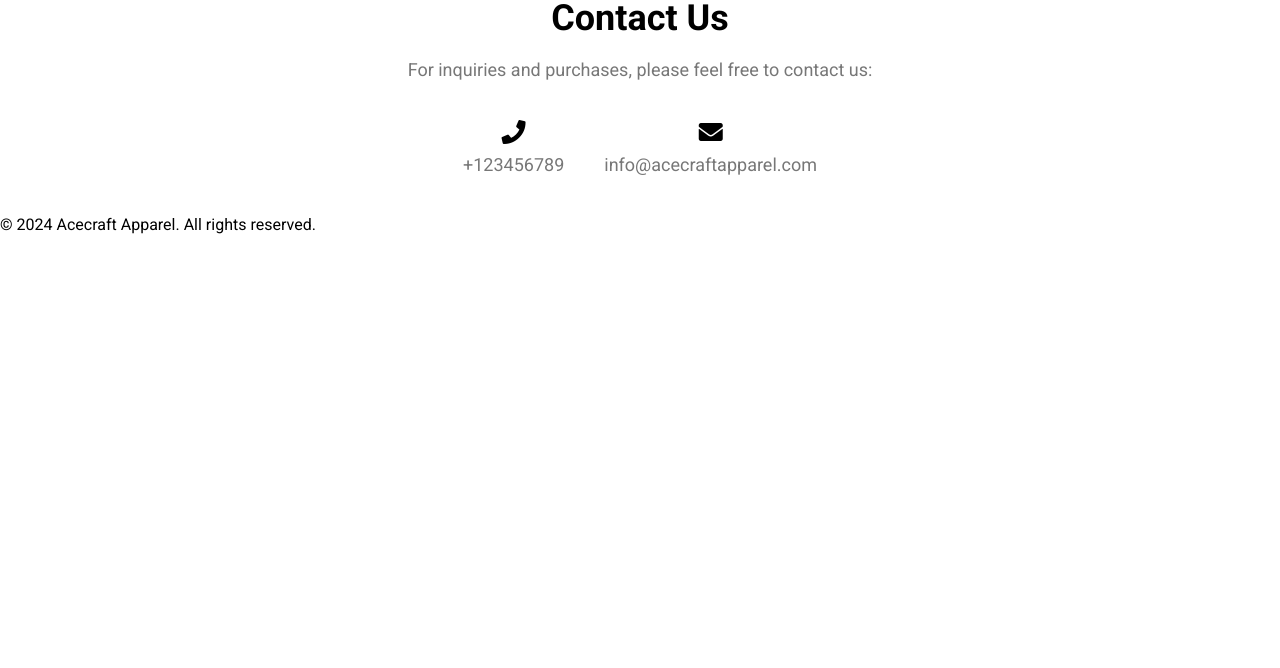
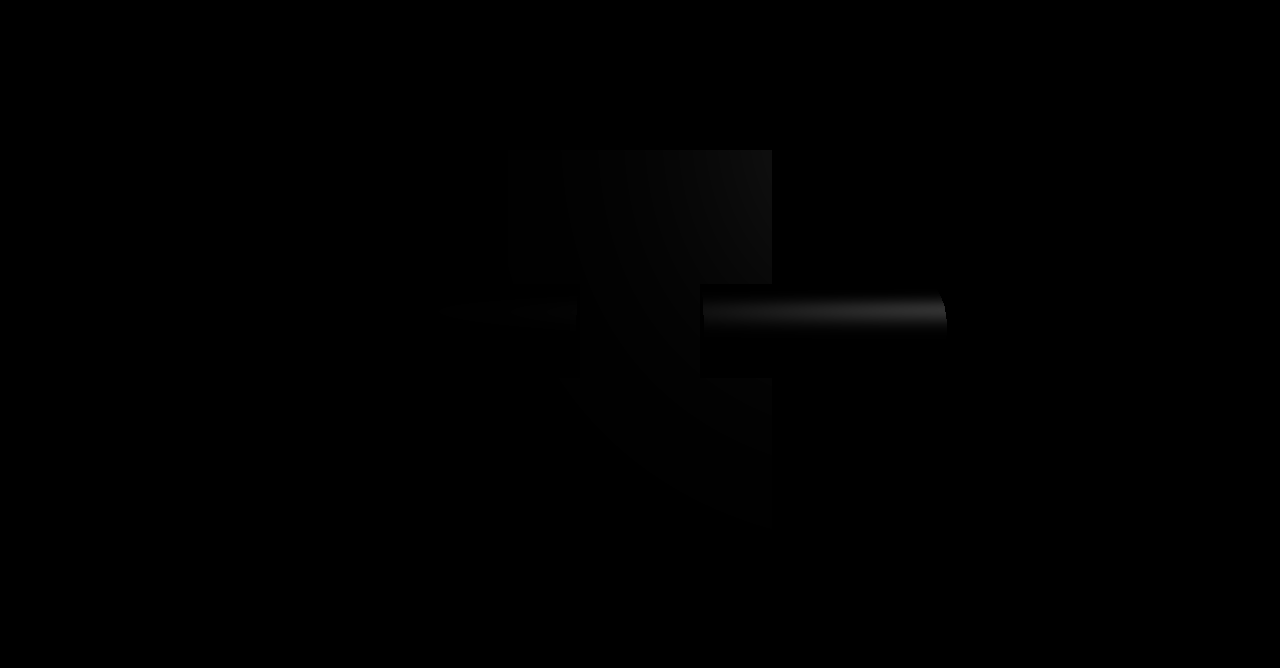
Before and after one commit to AMALIK8989/Acecraft-Apparel, a plain HTML site: page Index.html in a window 1280 px wide. Shown: the part 1472-2140 px from the top of the page. Before the commit the page ends 1706 px from the top, so only its background shows below. Drawn offline with nearby package versions, Linux system fonts and the light colour scheme; animation ran at ten frames a second.

Commit message:
Update Index.html

```diff
--- a/Index.html
+++ b/Index.html
@@ -6,6 +6,7 @@
   <title>Acecraft Apparel</title>
   <!-- Font Awesome CDN -->
   <link rel="stylesheet" href="https://cdnjs.cloudflare.com/ajax/libs/font-awesome/5.15.4/css/all.min.css">
+  <script src="https://cdnjs.cloudflare.com/ajax/libs/three.js/r128/three.min.js"></script>
   <!-- Google Fonts -->
   <link rel="stylesheet" href="https://fonts.googleapis.com/css2?family=Roboto:wght@400;700&display=swap">
   <script src="https://cdnjs.cloudflare.com/ajax/libs/animejs/3.2.2/anime.min.js" integrity="sha512-aNMyYYxdIxIaot0Y1/PLuEu3eipGCmsEUBrUq+7aVyPGMFH8z0eTP0tkqAvv34fzN6z+201d3T8HPb1svWSKHQ==" crossorigin="anonymous" referrerpolicy="no-referrer"></script>
@@ -310,7 +311,65 @@
     });
   </script>
 </section>
+<section id="tshirt">
+  <div class="shirt">
+     <script>
+        // Create a scene
+        const scene = new THREE.Scene();
 
+        // Create a camera
+        const camera = new THREE.PerspectiveCamera(75, window.innerWidth / window.innerHeight, 0.1, 1000);
+        camera.position.z = 5;
+
+        // Create a renderer and attach it to the .shirt div
+        const renderer = new THREE.WebGLRenderer();
+        renderer.setSize(window.innerWidth, window.innerHeight);
+        document.querySelector('.shirt').appendChild(renderer.domElement);
+
+        // Lighting
+        const light = new THREE.DirectionalLight(0xffffff, 1);
+        light.position.set(5, 5, 5).normalize();
+        scene.add(light);
+
+        // Add an ambient light for softer lighting
+        const ambientLight = new THREE.AmbientLight(0x404040);
+        scene.add(ambientLight);
+
+        // Create the body of the t-shirt using a BoxGeometry
+        const bodyGeometry = new THREE.BoxGeometry(2, 3, 0.5);
+        const bodyMaterial = new THREE.MeshPhongMaterial({ color: 0x000000 });
+        const body = new THREE.Mesh(bodyGeometry, bodyMaterial);
+        body.scale.set(1.2, 1.5, 1);
+        scene.add(body);
+
+        // Create the sleeves using CylinderGeometry
+        const sleeveGeometry = new THREE.CylinderGeometry(0.5, 0.5, 3, 32);
+        const sleeveMaterial = new THREE.MeshPhongMaterial({ color: 0x000000 });
+
+        // Left sleeve
+        const leftSleeve = new THREE.Mesh(sleeveGeometry, sleeveMaterial);
+        leftSleeve.rotation.z = Math.PI / 2;
+        leftSleeve.position.set(-1.6, 0.6, 0);
+        leftSleeve.scale.set(1, 0.7, 1);
+        scene.add(leftSleeve);
+
+        // Right sleeve
+        const rightSleeve = new THREE.Mesh(sleeveGeometry, sleeveMaterial);
+        rightSleeve.rotation.z = Math.PI / 2;
+        rightSleeve.position.set(1.6, 0.6, 0);
+        rightSleeve.scale.set(1, 0.7, 1);
+        scene.add(rightSleeve);
+
+        // Function to animate the scene
+        function animate() {
+            requestAnimationFrame(animate);
+            renderer.render(scene, camera);
+        }
+
+        animate();
+    </script>
+  </div>
+</section>
 <!-- Contact section -->
 <section id="contact" class="contact">
   <h2>Contact Us</h2>
```
